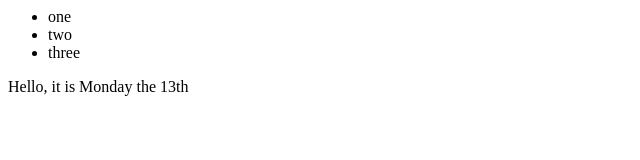
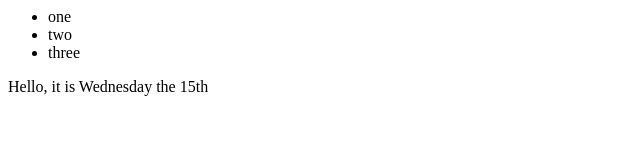
Before and after one commit to csomer/newGitTest, a plain HTML site: page index.html in a window 1280 px wide. Shown: the full height of the page, 0-640 px from the left. Drawn offline with Linux system fonts and the light colour scheme.

Commit message:
changed date on index

```diff
--- a/index.html
+++ b/index.html
@@ -8,7 +8,7 @@
         <li>two</li>
         <li>three</li>
     </ul>
-    Hello, it is Monday the 13th
+    Hello, it is Wednesday the 15th
 </div>
 
 </body></html>
```
